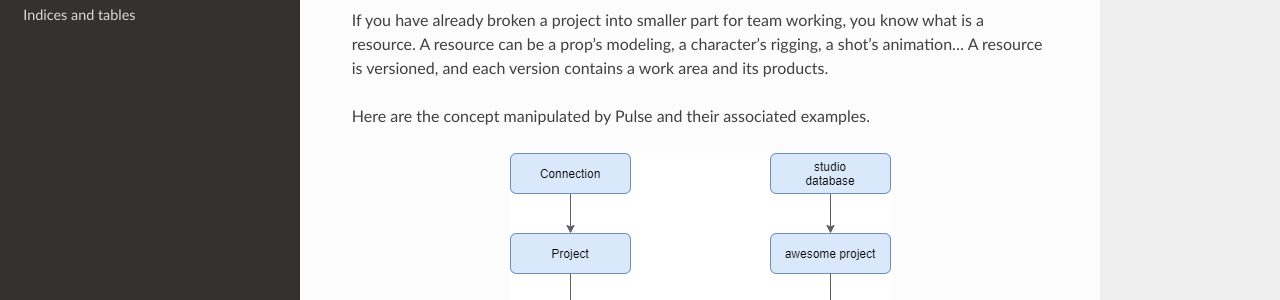
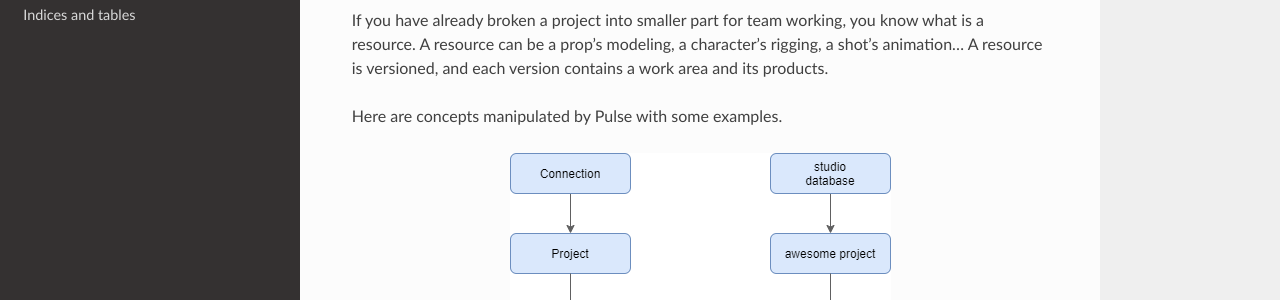
Before and after one commit to dddjef/pulse, a Sphinx documentation site: the page built from docs/index.rst, in a window 1280 px wide and 900 px high. Shown: the part 223-523 px from the top of the window. Built offline with Sphinx 7.4.7 and the Read the Docs theme 2.0.0, drawn with Linux system fonts in a browser that asks for light colours.

Commit message:
doc typo

```diff
--- a/docs/index.rst
+++ b/docs/index.rst
@@ -13,7 +13,7 @@ If you have already broken a project into smaller part for team working, you kno
 A resource can be a prop's modeling, a character's rigging, a shot's animation...
 A resource is versioned, and each version contains a work area and its products.
 
-Here are the concept manipulated by Pulse and their associated examples.
+Here are concepts manipulated by Pulse with some examples.
 
 
 .. image:: pulse_objects.png
```
